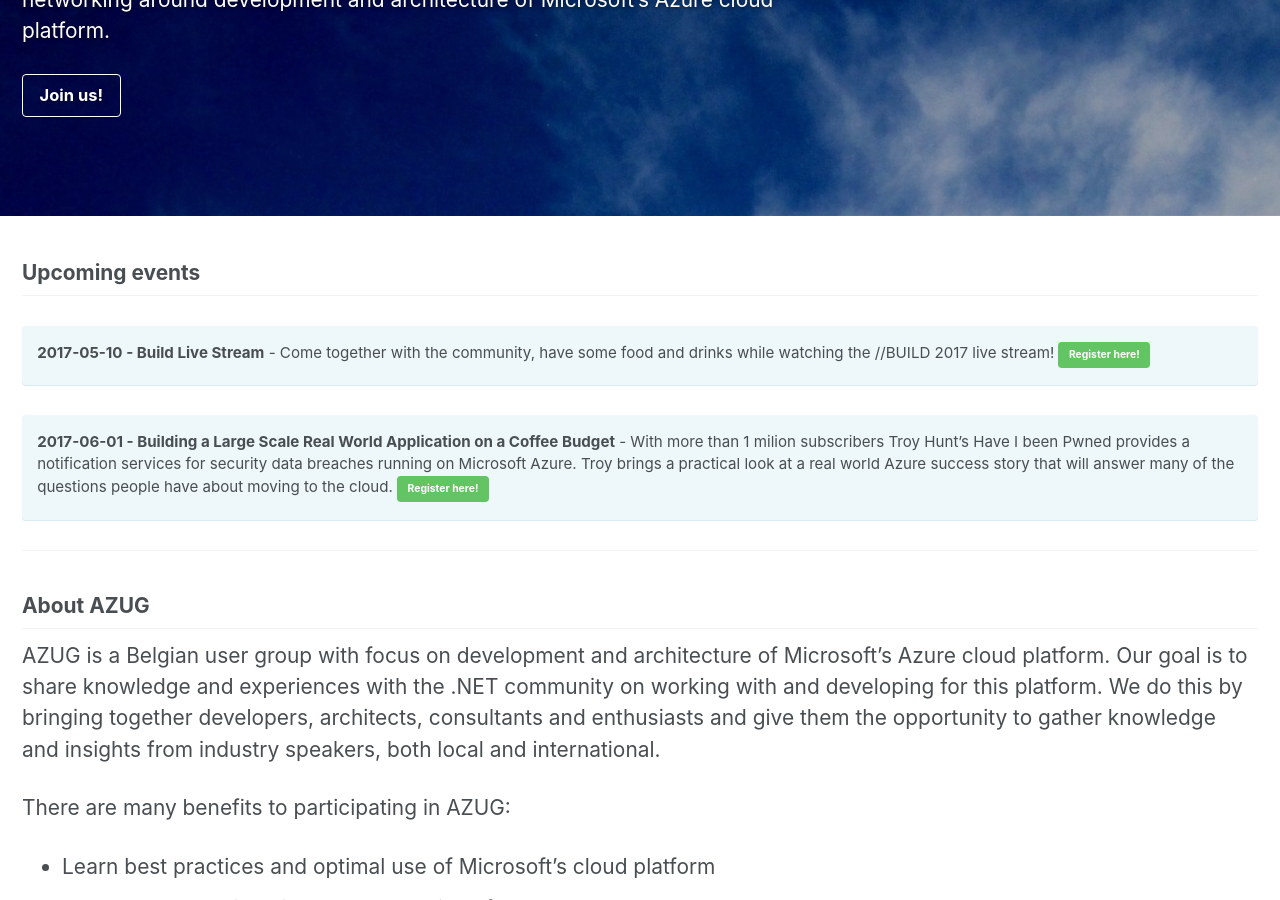
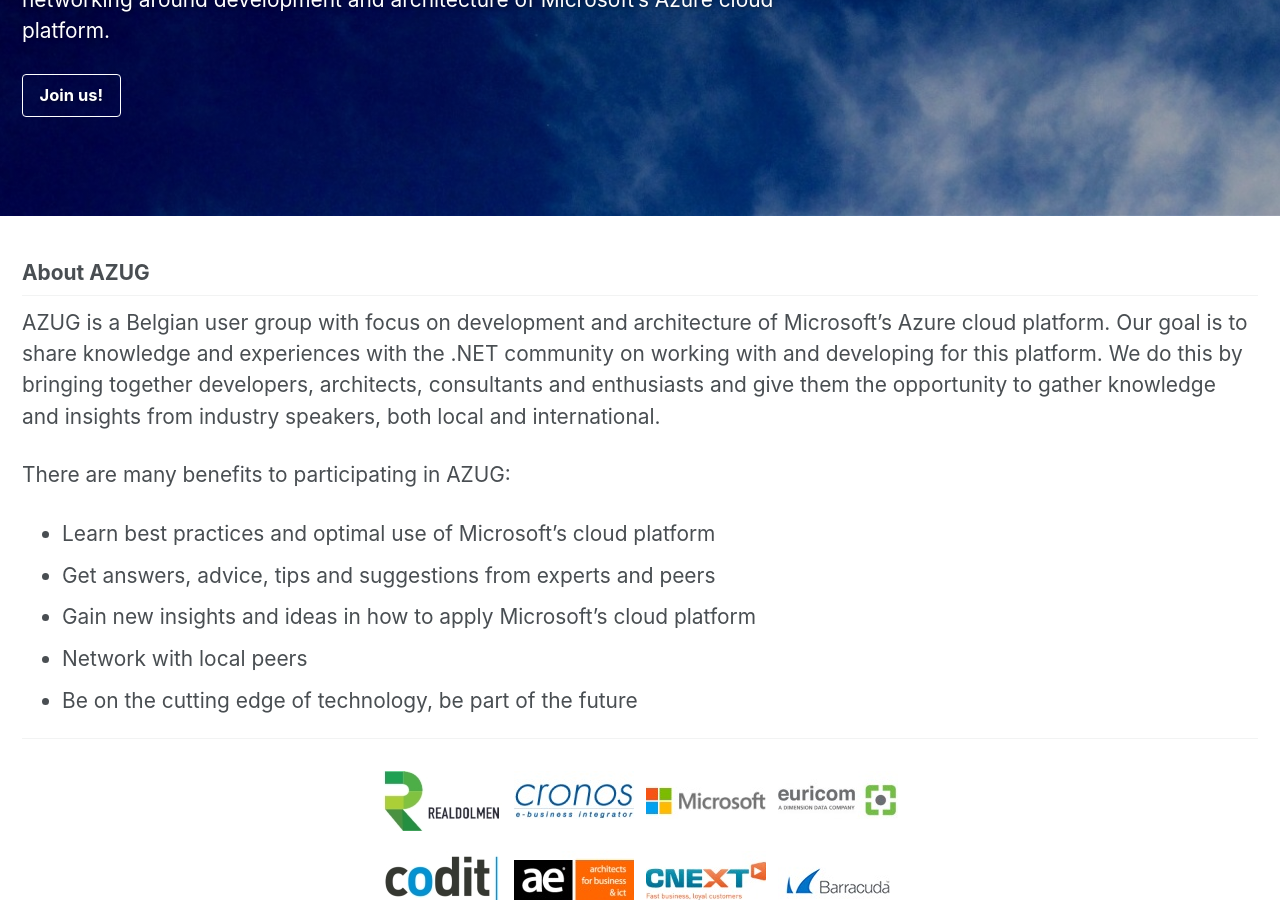
Before and after one commit to AzugBe/azugbe.github.io, a Jekyll site: the page built from index.md, in a window 1280 px wide and 900 px high, scrolled down 343 px. Built offline with Jekyll 4.4.1, drawn with Linux system fonts in a browser that asks for light colours.

Commit message:
No upcoming events

```diff
--- a/index.md
+++ b/index.md
@@ -11,15 +11,6 @@ header:
   cta_url: "#join-us-stay-informed"
 excerpt: "The Belgium Azure User Group focuses on knowledge sharing and networking around development and architecture of Microsoft’s Azure cloud platform."
 ---
-
-## Upcoming events
-**2017-05-10 - Build Live Stream** - Come together with the community, have some food and drinks while watching the //BUILD 2017 live stream! [Register here!](/events/2017/05/10/build-live-stream){: .btn .btn--success}
-{: .notice--info}
-
-**2017-06-01 - Building a Large Scale Real World Application on a Coffee Budget** - With more than 1 milion subscribers Troy Hunt’s Have I been Pwned provides a notification services for security data breaches running on Microsoft Azure. Troy brings a practical look at a real world Azure success story that will answer many of the questions people have about moving to the cloud. [Register here!](/events/2017/06/01/building-a-large-scale-real-world-application-on-a-coffee-budget){: .btn .btn--success}
-{: .notice--info}
-
-<hr />
 
 ## About AZUG
 
```
